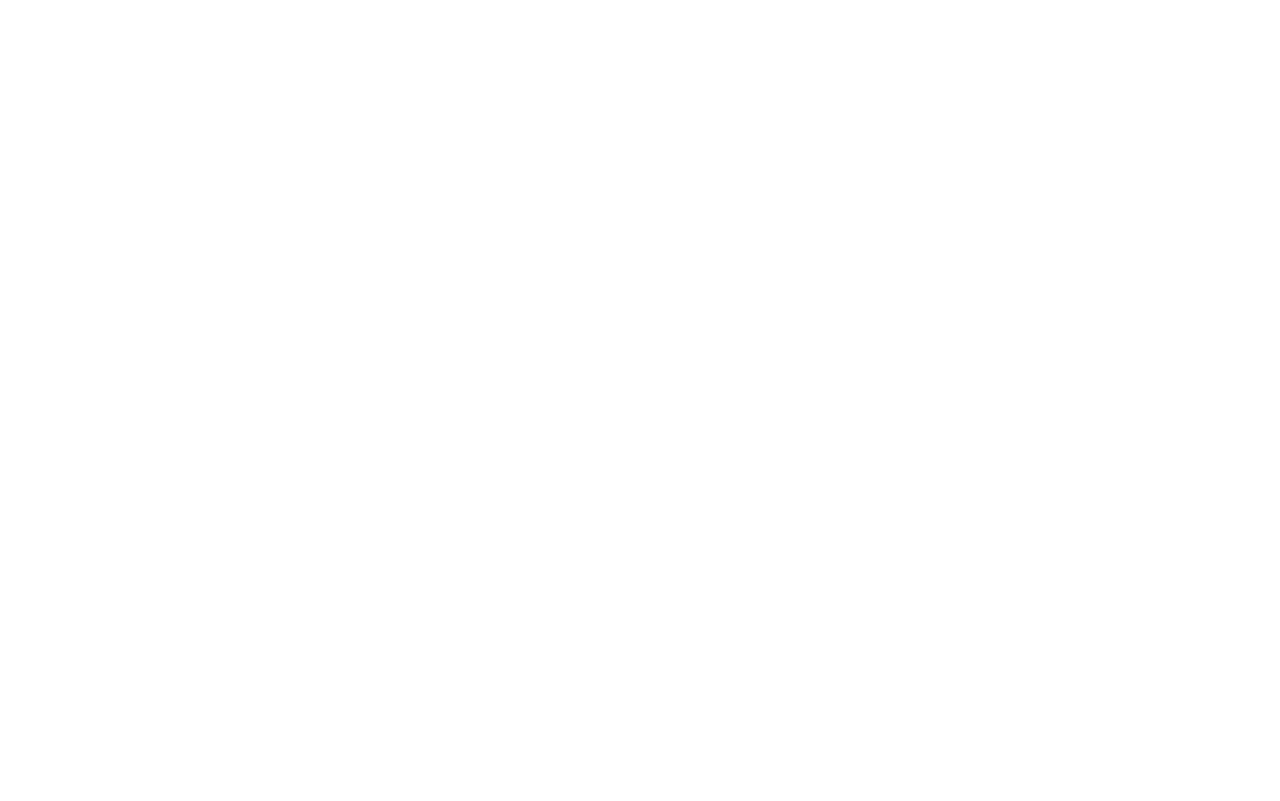
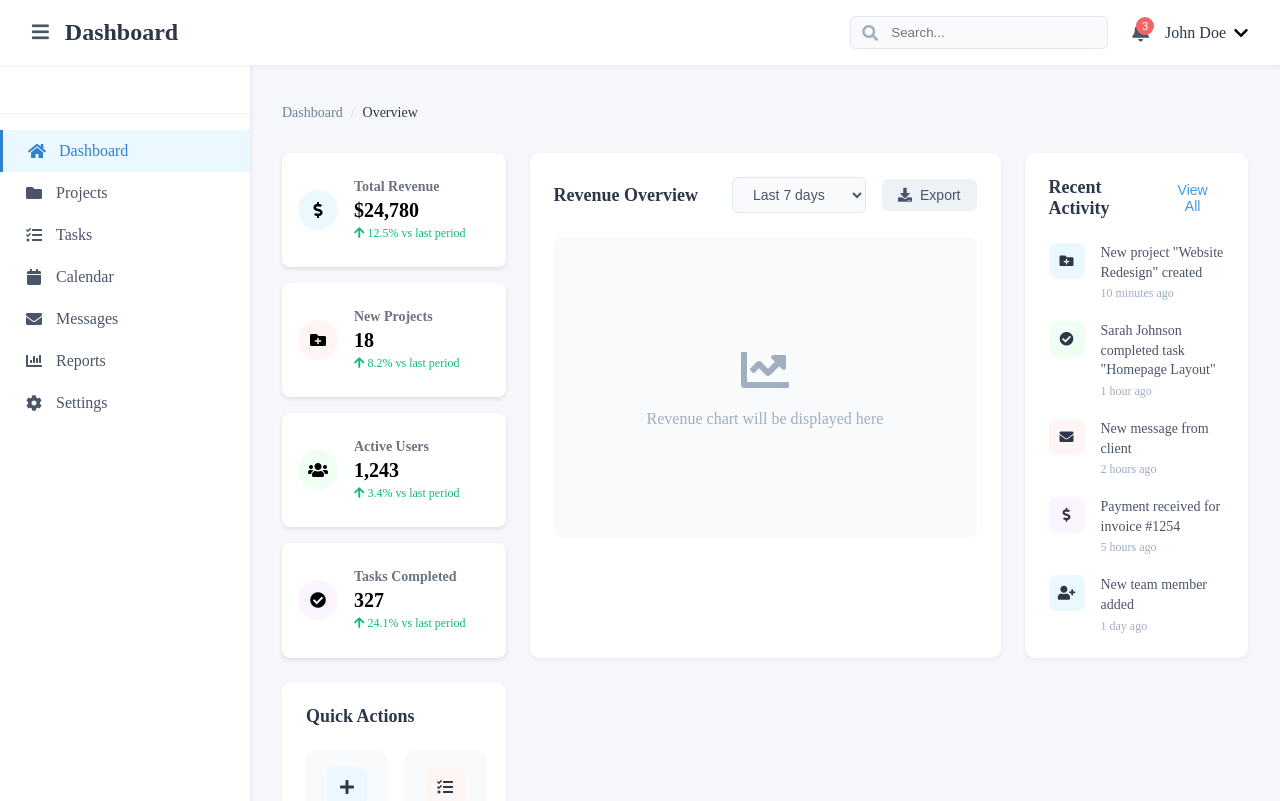
Before and after one commit to sasanedicbn/Mini-app, a Vue app in the folder Mini-app/: page /dashboard in a window 1280 px wide. Before the commit this address had no page. Shown: the top 801 px of the page. Built offline with nearby package versions, Linux system fonts and the light colour scheme.

Commit message:
Create changes in code

```diff
--- a/Mini-app/src/components/Dashboard/DashboardHelpers/DashboardStats.vue
+++ b/Mini-app/src/components/Dashboard/DashboardHelpers/DashboardStats.vue
@@ -1,6 +1,6 @@
 <template>
   <div class="stats-container" :style="{ gridColumn: 'span 3' }">
-    <div class="stat-card" v-for="stat in stats" :key="stat.title">
+    <div class="stat-card" v-for="stat in formattedStats" :key="stat.title">
       <div class="stat-icon" :style="{ backgroundColor: stat.bgColor }">
         <i :class="stat.icon"></i>
       </div>
@@ -26,9 +26,10 @@ import { useDashboardStore } from '@/store/DashboardStore'
 import { computed } from 'vue'
 
 const dashboardStore = useDashboardStore()
+console.log(dashboardStore.getFormattedStats, 'das')
+const formattedStats = computed(() => dashboardStore.getFormattedStats)
 
 
-console.log(stats, 'stats')
 
 </script>
 
```
